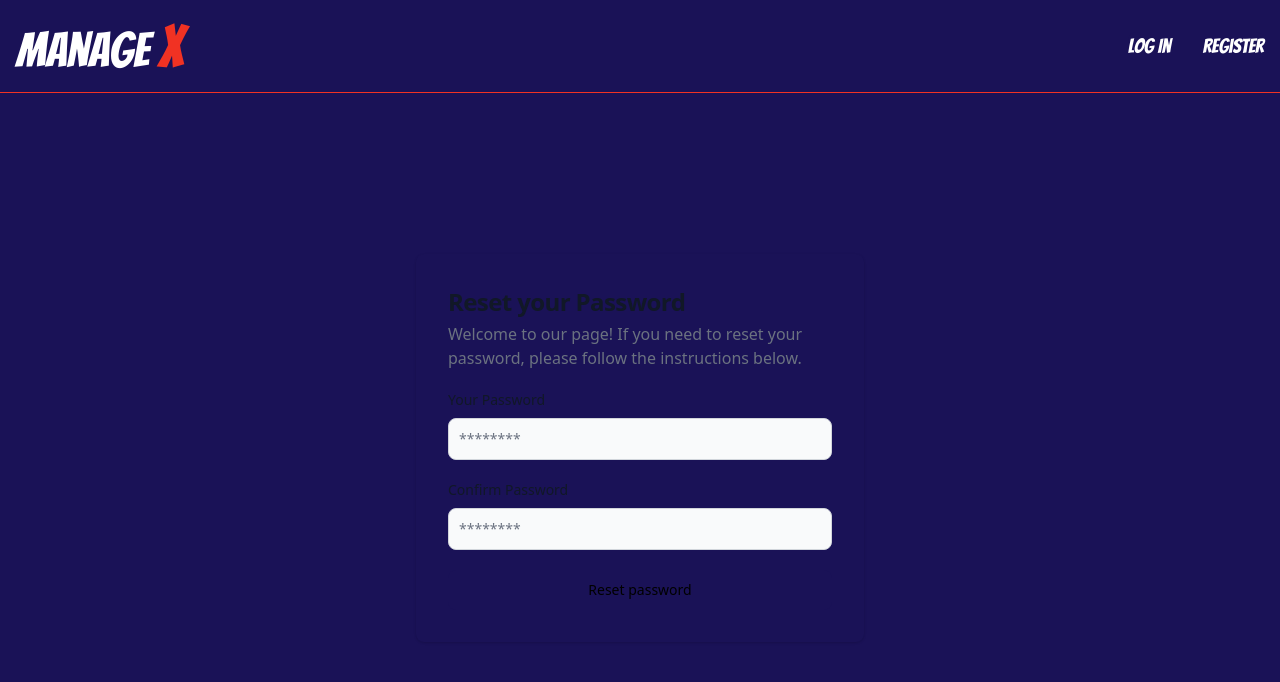
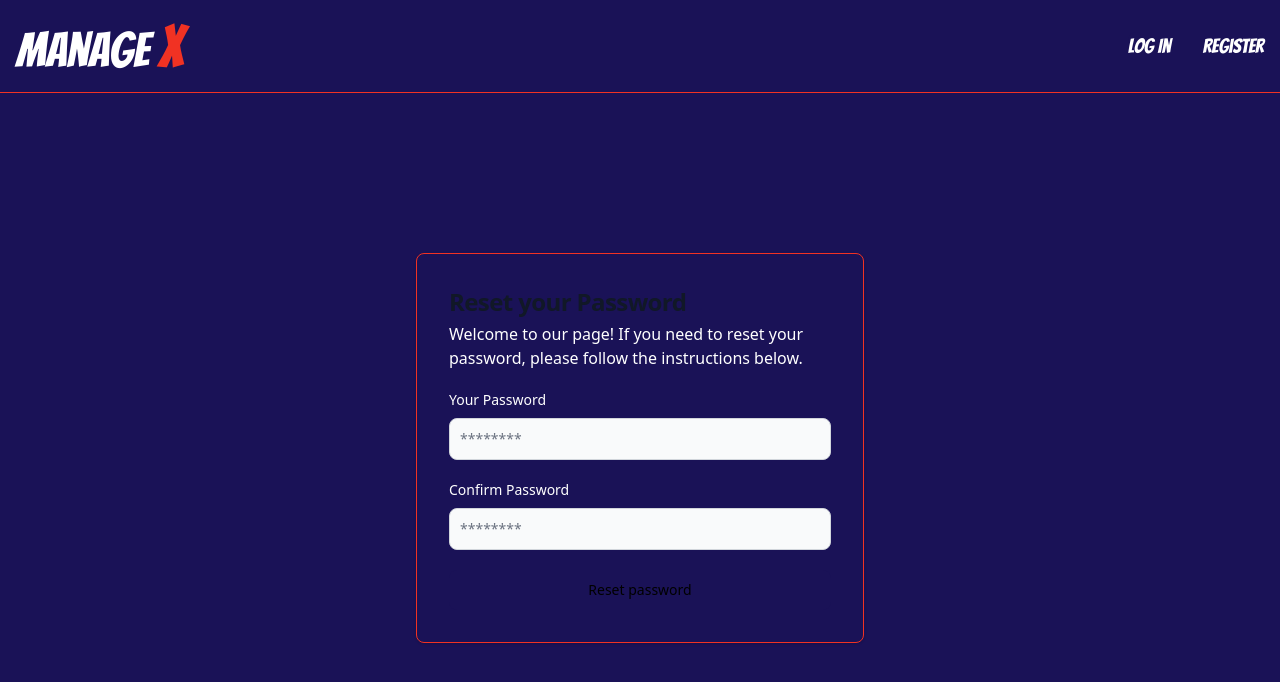
Before and after one commit to shabeelashraf5/ManageX-ManagementTool, an Angular app in the folder client/: page /update-password in a window 1280 px wide. Shown: the top 682 px of the page. Built offline with nearby package versions, Linux system fonts and the light colour scheme.

Commit message:
Modified client side

```diff
--- a/client/src/app/features/dispalypassword/dispalypassword.component.html
+++ b/client/src/app/features/dispalypassword/dispalypassword.component.html
@@ -1,19 +1,19 @@
 <div class="flex-grow flex items-center justify-center min-h-screen bg-customPurple ">
 <section >
     <div class="flex flex-col items-center justify-center px-6 py-8 mx-auto mt-24 lg:py-0">
-        <div class="w-full p-6 bg-customPurple rounded-lg shadow dark:border md:mt-0 sm:max-w-md dark:border-gray-700 sm:p-8">
+        <div class="w-full p-6 bg-customPurple rounded-lg shadow border md:mt-0 sm:max-w-md border-customRed sm:p-8">
             <h1 class="mb-1 text-xl font-bold leading-tight tracking-tight text-gray-900 md:text-2xl dark:text-white">
                 Reset your Password
             </h1>
-            <p class="font-light text-gray-500 dark:text-gray-400">Welcome to our page! If you need to reset your password, please follow the instructions below.</p>
+            <p class="font-light text-white">Welcome to our page! If you need to reset your password, please follow the instructions below.</p>
             <form  (ngSubmit)="onSubmit()" class="mt-4 space-y-4 lg:mt-5 md:space-y-5" action="#">
                 <div>
-                    <label for="password" class="block mb-2 text-sm font-medium text-gray-900 dark:text-white">Your Password</label>
+                    <label for="password" class="block mb-2 text-sm font-medium text-white">Your Password</label>
                     <input type="password" [(ngModel)]="newPassword" name="password"  id="password" class="bg-gray-50 border border-gray-300 text-gray-900 text-sm rounded-lg focus:ring-primary-600 focus:border-primary-600 block w-full p-2.5 dark:bg-gray-700 dark:border-gray-600 dark:placeholder-gray-400 dark:text-white dark:focus:ring-blue-500 dark:focus:border-blue-500" placeholder="********" required="">
                 </div>
 
                 <div>
-                    <label for="password" class="block mb-2 text-sm font-medium text-gray-900 dark:text-white">Confirm Password</label>
+                    <label for="password" class="block mb-2 text-sm font-medium text-white">Confirm Password</label>
                     <input type="password" [(ngModel)]="rePassword" name="rpassword"  id="password" class="bg-gray-50 border border-gray-300 text-gray-900 text-sm rounded-lg focus:ring-primary-600 focus:border-primary-600 block w-full p-2.5 dark:bg-gray-700 dark:border-gray-600 dark:placeholder-gray-400 dark:text-white dark:focus:ring-blue-500 dark:focus:border-blue-500" placeholder="********" required="">
                 </div>
 
```
